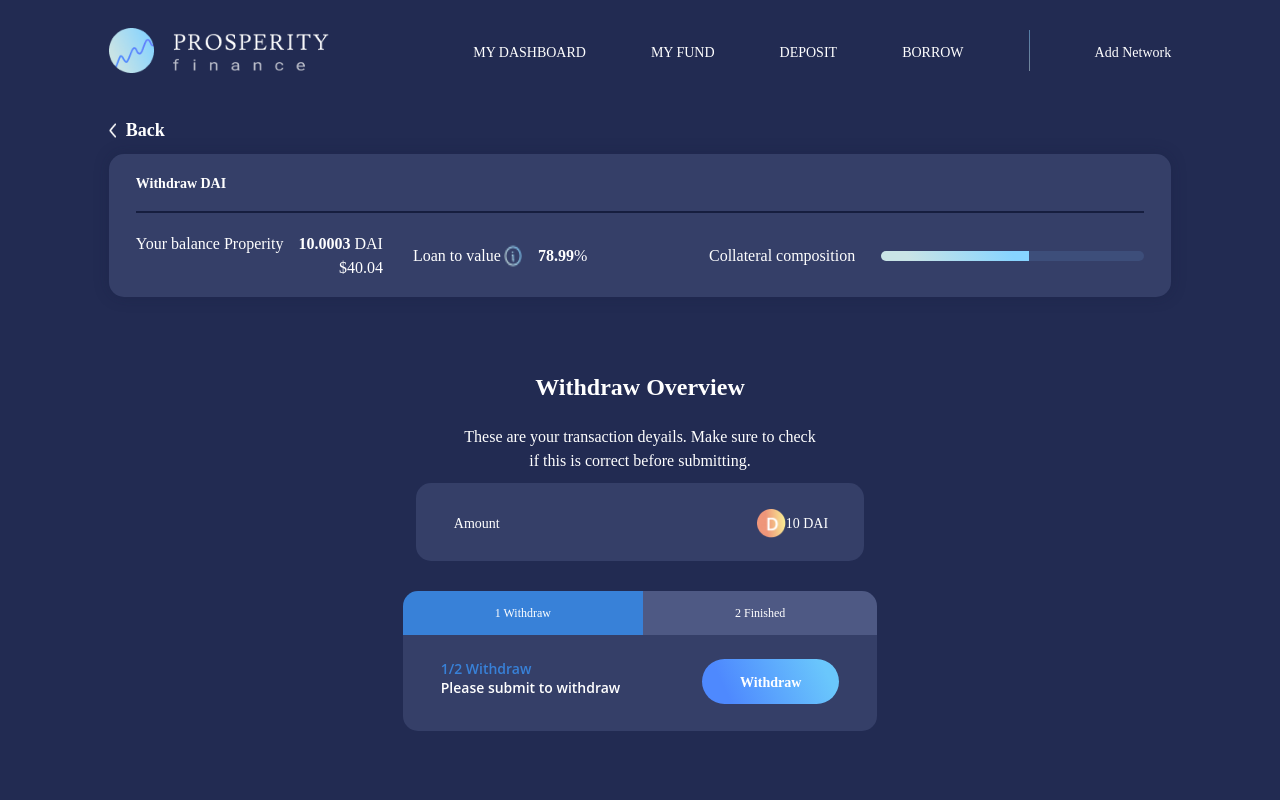
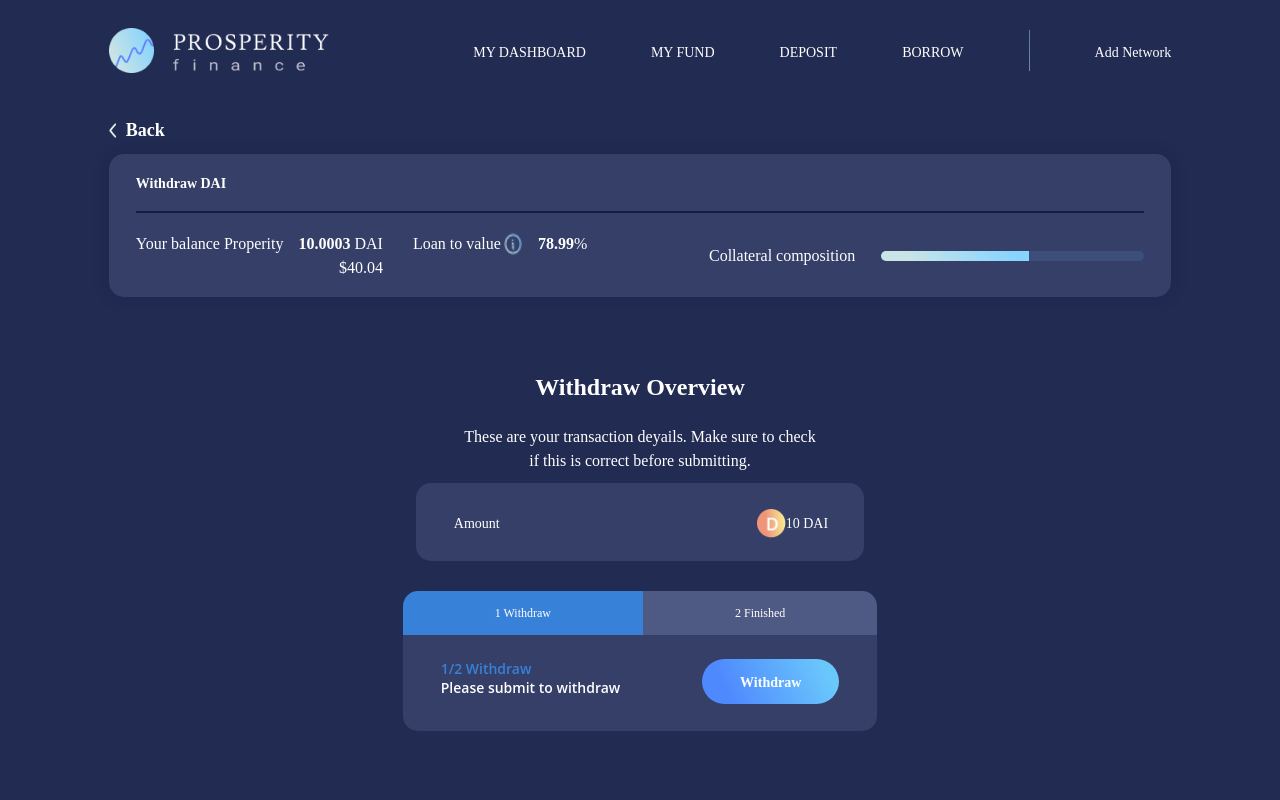
Before and after one commit to RedBlood639/aave-next-figma, a Next.js app: page /withdraw/continue in a window 1280 px wide. Shown: the top 800 px of the page. Built offline with nearby package versions, Linux system fonts and the light colour scheme.

Commit message:
Fix:WithDrawPage Align

```diff
--- a/src/pages/withdraw/continue/cwithdraw.module.css
+++ b/src/pages/withdraw/continue/cwithdraw.module.css
@@ -59,7 +59,7 @@
   grid-gap: 15px;
 }
 .row2 {
-  align-items: center;
+  align-items: flex-start !important;
 }
 .underdollar {
   text-align: right;
```
